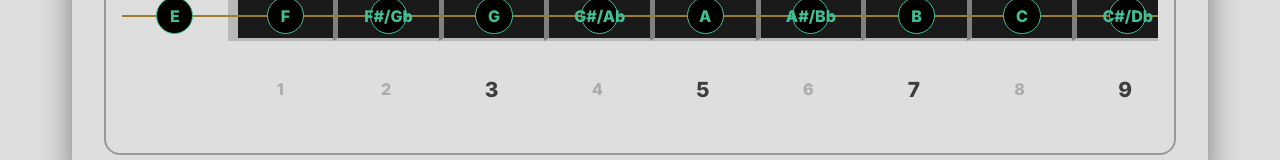
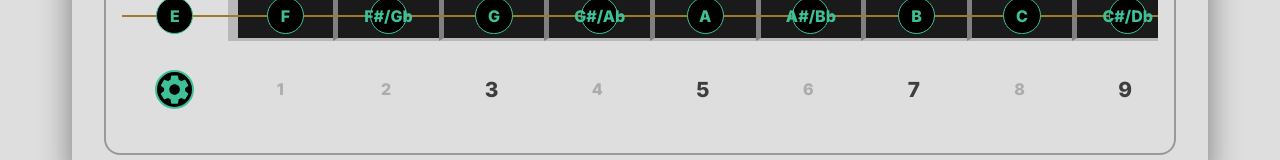
Before and after one commit to NovaSharx/Novabrato, a React (Create React App) app in the folder frontend/: page / in a window 1280 px wide. Shown: the part 1528-1688 px from the top of the page. Built offline with nearby package versions, Linux system fonts and the light colour scheme.

Commit message:
Added virtual guitar settings button.

```diff
--- a/frontend/src/components/VirtualGuitar/VirtualGuitarNeck.tsx
+++ b/frontend/src/components/VirtualGuitar/VirtualGuitarNeck.tsx
@@ -2,6 +2,7 @@ import { FC, ReactElement, useContext } from 'react';
 import { ThemeContext } from '../contexts/ThemeContext';
 import styled from '@emotion/styled';
 import VirtualGuitarString from './VirtualGuitarString';
+import SettingsIcon from '@mui/icons-material/Settings';
 
 const VirtualGuitarNeck: FC = (): ReactElement => {
 
@@ -38,12 +39,20 @@ const VirtualGuitarNeck: FC = (): ReactElement => {
         color: ${theme.palette.text.disabled}
     `
 
-    const renderFretMarkers: JSX.Element[] = Array.from(Array(25).keys()).map((marker: number): JSX.Element => {
+    const GuitarConfigButton = styled.span`
+        color: ${theme.palette.primary.main}
+    `
+
+    const renderGuitarAside: JSX.Element[] = Array.from(Array(25).keys()).map((marker: number): JSX.Element => {
 
         const boldMarker: number[] = [3, 5, 7, 9, 12, 15, 17, 19, 21, 24]
 
         if (marker === 0) {
-            return <FretMarker key={marker} className='virtual-guitar-fret-marker'></FretMarker>
+            return (
+                <GuitarConfigButton className='virtual-guitar-settings'>
+                    <SettingsIcon className='virtual-guitar-settings-button' style={{ borderColor: theme.palette.primary.main }} />
+                </GuitarConfigButton>
+            )
         } else if (boldMarker.includes(marker)) {
             return (
                 <FretMarker key={marker} className='virtual-guitar-fret-marker' style={{ color: theme.palette.text.primary, fontSize: '1.3em' }}>{marker}</FretMarker>
@@ -66,8 +75,8 @@ const VirtualGuitarNeck: FC = (): ReactElement => {
                 <VirtualGuitarString stringNote={'E'} stringOctave={2} />
             </div>
 
-            <div className='virtual-guitar-fret-labels'>
-                {renderFretMarkers}
+            <div className='virtual-guitar-aside'>
+                {renderGuitarAside}
             </div>
         </StyledStringContainer>
     )
--- a/frontend/src/stylesheets/css/main.css
+++ b/frontend/src/stylesheets/css/main.css
@@ -279,11 +279,31 @@ p {
 .virtual-guitar-container .virtual-guitar-content .virtual-guitar-fretboard-container .virtual-guitar-neck-container .virtual-guitar-neck .virtual-guitar-string span .virtual-guitar-fret:first-child {
   border-left: 10px solid #b8b8b8;
 }
-.virtual-guitar-container .virtual-guitar-content .virtual-guitar-fretboard-container .virtual-guitar-neck-container .virtual-guitar-fret-labels {
+.virtual-guitar-container .virtual-guitar-content .virtual-guitar-fretboard-container .virtual-guitar-neck-container .virtual-guitar-aside {
   display: flex;
   width: max-content;
 }
-.virtual-guitar-container .virtual-guitar-content .virtual-guitar-fretboard-container .virtual-guitar-neck-container .virtual-guitar-fret-labels .virtual-guitar-fret-marker {
+.virtual-guitar-container .virtual-guitar-content .virtual-guitar-fretboard-container .virtual-guitar-neck-container .virtual-guitar-aside .virtual-guitar-settings {
+  display: flex;
+  justify-content: center;
+  align-items: center;
+  width: 6.6rem;
+  height: 2rem;
+}
+.virtual-guitar-container .virtual-guitar-content .virtual-guitar-fretboard-container .virtual-guitar-neck-container .virtual-guitar-aside .virtual-guitar-settings .virtual-guitar-settings-button {
+  border-width: 2px;
+  border-style: solid;
+  border-radius: 2rem;
+  background-color: black;
+  width: 2.2rem;
+  height: 2.2rem;
+  transition: 1s;
+}
+.virtual-guitar-container .virtual-guitar-content .virtual-guitar-fretboard-container .virtual-guitar-neck-container .virtual-guitar-aside .virtual-guitar-settings .virtual-guitar-settings-button:hover {
+  cursor: pointer;
+  transform: rotate(180deg);
+}
+.virtual-guitar-container .virtual-guitar-content .virtual-guitar-fretboard-container .virtual-guitar-neck-container .virtual-guitar-aside .virtual-guitar-fret-marker {
   display: flex;
   justify-content: center;
   align-items: center;
--- a/frontend/src/stylesheets/scss/components/_virtual-guitar.scss
+++ b/frontend/src/stylesheets/scss/components/_virtual-guitar.scss
@@ -169,9 +169,32 @@
                     }
                 }
 
-                .virtual-guitar-fret-labels {
+                .virtual-guitar-aside {
                     display: flex;
                     width: max-content;
+
+                    .virtual-guitar-settings {
+                        display: flex;
+                        justify-content: center;
+                        align-items: center;
+                        width: 6.6rem;
+                        height: 2rem;
+
+                        .virtual-guitar-settings-button {
+                            border-width: 2px;
+                            border-style: solid;
+                            border-radius: 2rem;
+                            background-color: black;
+                            width: 2.2rem;
+                            height: 2.2rem;
+                            transition: 1s;
+
+                            &:hover {
+                                cursor: pointer;
+                                transform: rotate(180deg);
+                            }
+                        }
+                    }
 
                     .virtual-guitar-fret-marker {
                         display: flex;
```
Also changed, not shown: 1 other file (tests, documents, lock files or other folders).
